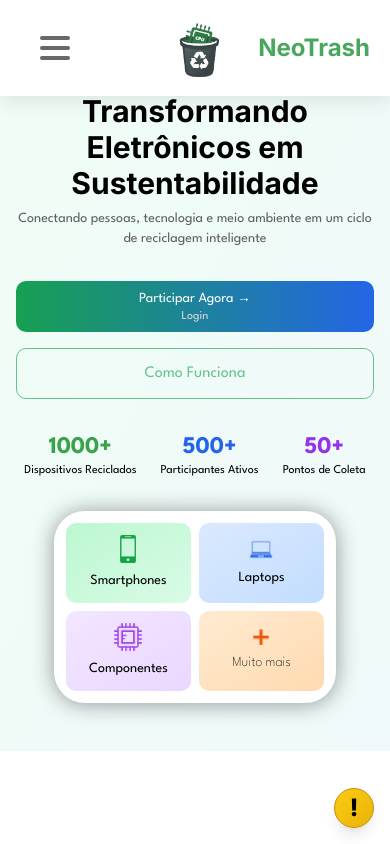
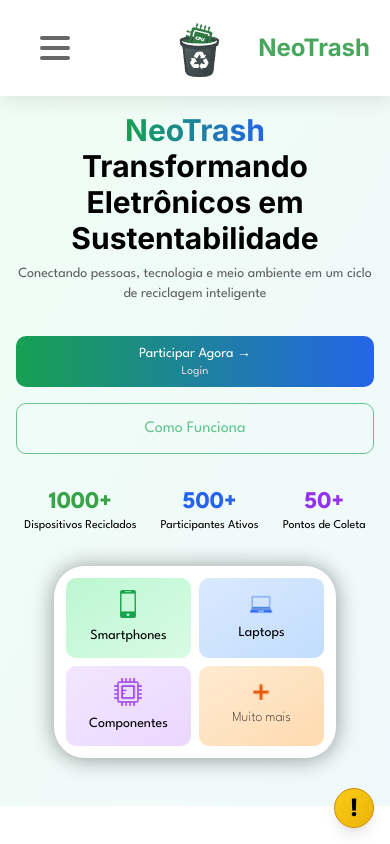
Before and after one commit to Coxaxi/NeoTrash, a React (Vite) app: page / in a window 390 px wide. Shown: the top 844 px of the page. Built offline with nearby package versions, Linux system fonts and the light colour scheme.

Commit message:
Ajuste margem mobile

```diff
--- a/src/components/main/main-content/Home.jsx
+++ b/src/components/main/main-content/Home.jsx
@@ -1,7 +1,7 @@
 import '../main-css/Home.css'
 function Home() {
   return (
-    <div className=" lg:mt-[4px] md:mt-[-25px] mt-[-55px] bg-gradient-to-br from-[#F0FDF5] to-[#EFF9FB] pb-6 md:pb-12 pt-4 md:pt-6 flex flex-col lg:flex-row items-center justify-between px-4 md:px-8 lg:px-16 gap-8 lg:gap-0">
+    <div className=" lg:mt-[4px] md:mt-[-25px] mt-0 bg-gradient-to-br from-[#F0FDF5] to-[#EFF9FB] pb-6 md:pb-12 pt-4 md:pt-6 flex flex-col lg:flex-row items-center justify-between px-4 md:px-8 lg:px-16 gap-8 lg:gap-0">
       {/* Text Content - Visível em todas as telas */}
       <div className="w-full lg:w-1/2 order-2 lg:order-1 text-center lg:text-left">
         <div className="w-full m-0">
```
